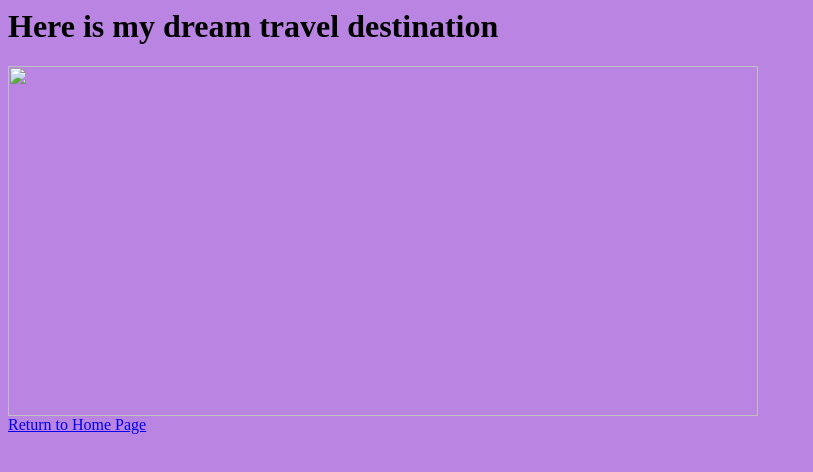
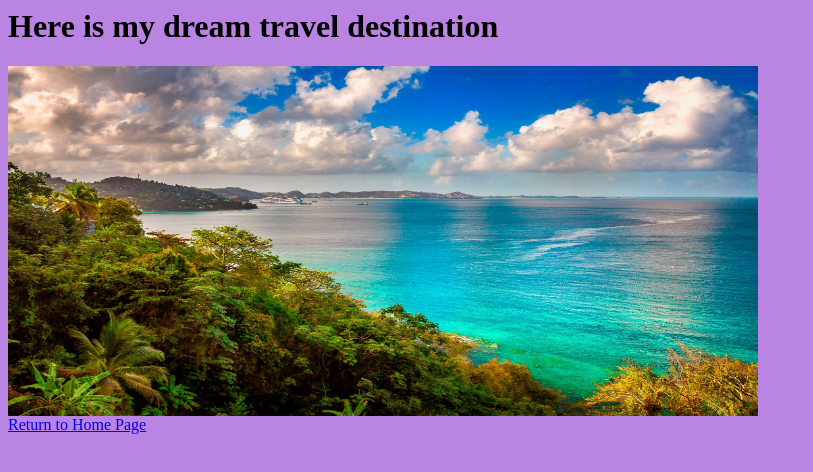
Before and after one commit to nnlegrand/nnlegrand.github.io, a plain HTML site: page MyTravel.html in a window 1280 px wide. Shown: the whole page, without its empty margins (0-813 px from the left). Drawn offline with Linux system fonts and the light colour scheme.

Commit message:
Update MyTravel.html

```diff
--- a/MyTravel.html
+++ b/MyTravel.html
@@ -9,7 +9,7 @@
 </head>
 <body>
     <h1>Here is my dream travel destination</h1>
-  <img src="media/caribbeanbeach" width="750px" height="350px">
+  <img src="media/caribbeanbeach.jpg" width="750px" height="350px">
 </body>
     <footer>
         <a href="index.html">Return to Home Page</a>
```
